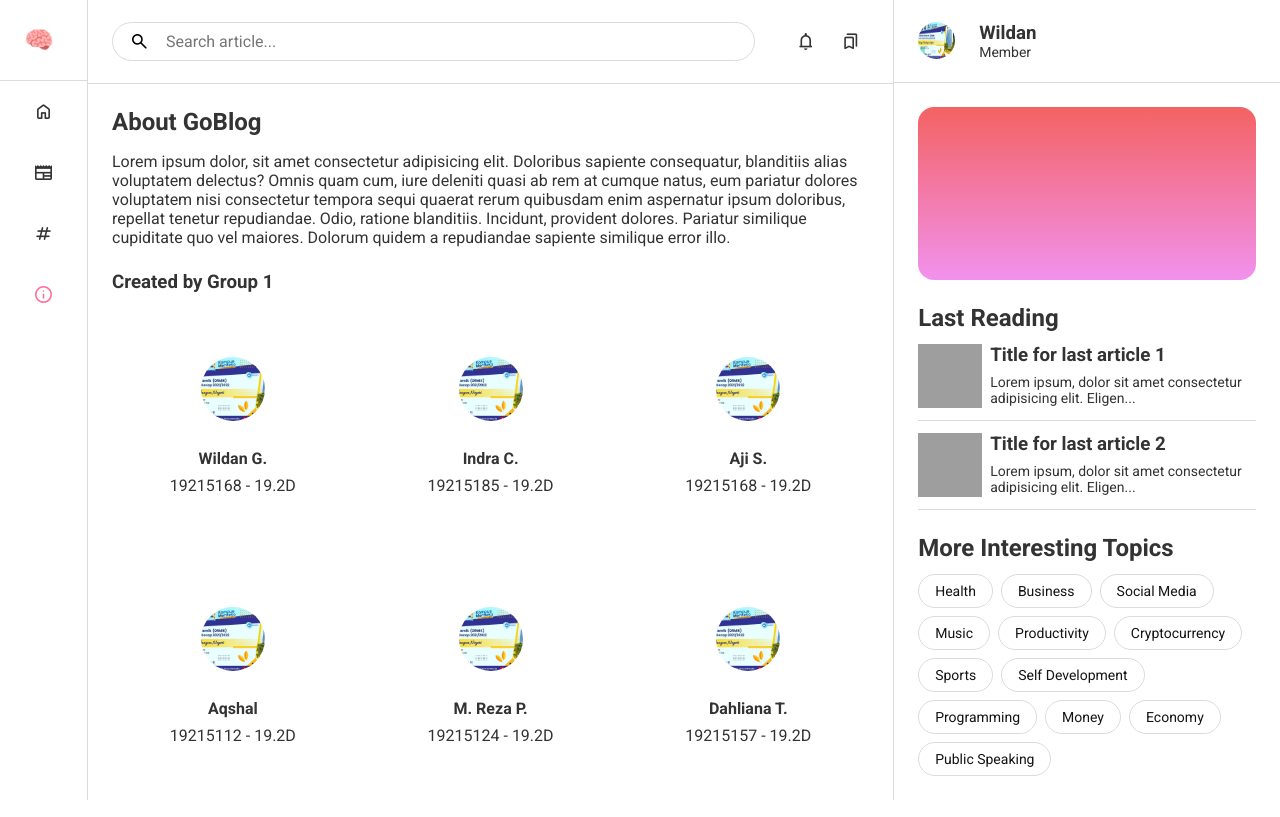
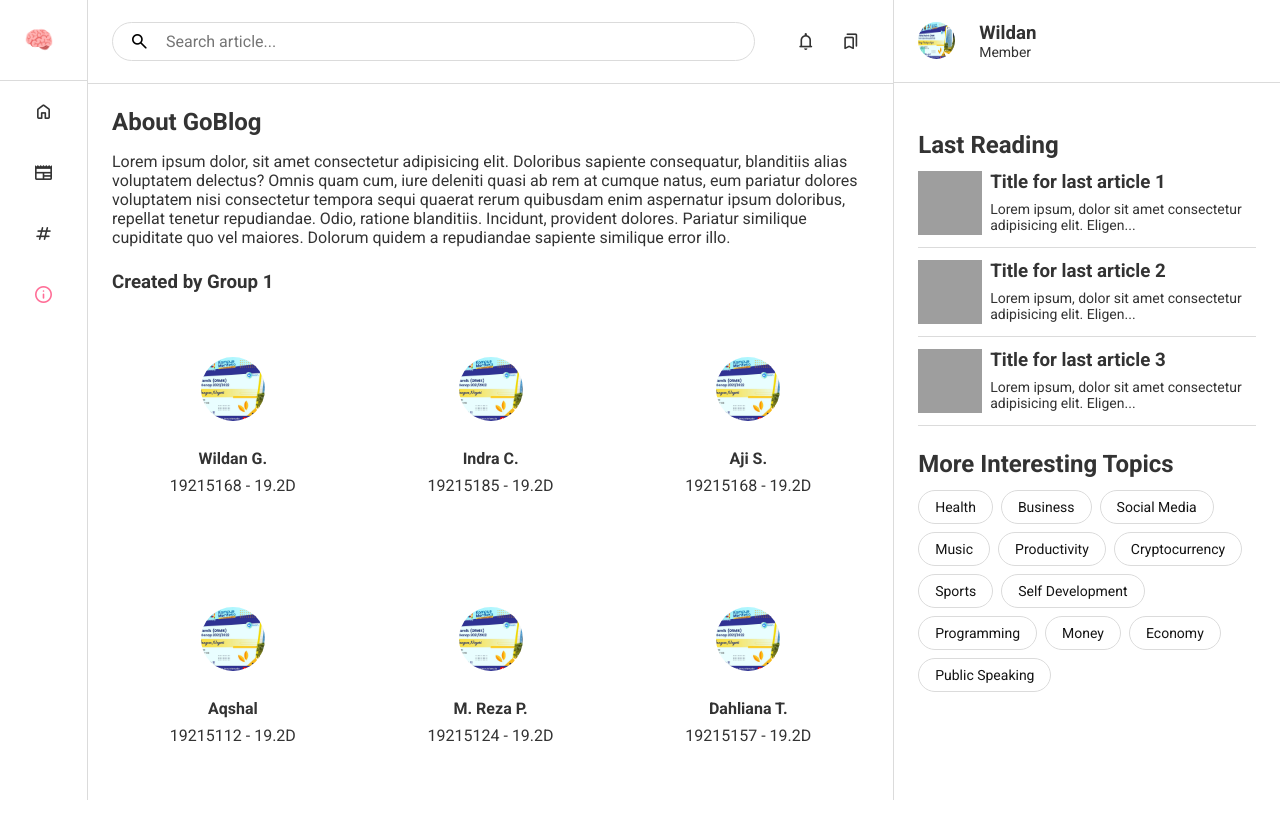
Before and after one commit to wildanGhifari/ubsi-projects, a PHP site: page /pages/about.html in a window 1280 px wide. Run offline with PHP 8.4, Linux system fonts and the light colour scheme; grey boxes are pictures that could not be loaded.

Commit message:
Change profile picture and featured article, delete upgrade section

```diff
--- a/UAS-SEM2/script.js
+++ b/UAS-SEM2/script.js
@@ -39,6 +39,14 @@ const articles = [
         "p1" : "Lorem ipsum, dolor sit amet consectetur adipisicing elit. Eligendi saepe provident consectetur esse eum doloribus quis dolores excepturi id? Amet placeat quae in velit distinctio reprehenderit consequatur atque ipsum molestiae.",
         "p2" : "Debitis delectus tempore sequi eveniet eum magnam natus deleniti in itaque facilis dolores dolorem atque, ipsa culpa aspernatur impedit ab illo sapiente! Officiis ipsum hic, non debitis repudiandae dolorum in dolorem atque.",
         "p3" : "Impedit reprehenderit, esse ea eos, sed, modi molestias dignissimos reiciendis soluta ab expedita cum dolor? Laboriosam, alias. Vel, voluptas repudiandae voluptatum inventore fugit itaque, minima dolore aspernatur est adipisci commodi! Cum quis officia modi ratione sit iusto quia?"
+    },
+    {
+        "img" : "https://picsum.photos/id/666/300",
+        "judul" : "This is a title for article 6",
+        "highlights" : "Lorem ipsum, dolor sit amet consectetur adipisicing elit. Eligendi saepe provident consectetur esse eum doloribus quis dolores excepturi id? Amet placeat quae in velit distinctio reprehenderit consequatur atque ipsum molestiae.",
+        "p1" : "Lorem ipsum, dolor sit amet consectetur adipisicing elit. Eligendi saepe provident consectetur esse eum doloribus quis dolores excepturi id? Amet placeat quae in velit distinctio reprehenderit consequatur atque ipsum molestiae.",
+        "p2" : "Debitis delectus tempore sequi eveniet eum magnam natus deleniti in itaque facilis dolores dolorem atque, ipsa culpa aspernatur impedit ab illo sapiente! Officiis ipsum hic, non debitis repudiandae dolorum in dolorem atque.",
+        "p3" : "Impedit reprehenderit, esse ea eos, sed, modi molestias dignissimos reiciendis soluta ab expedita cum dolor? Laboriosam, alias. Vel, voluptas repudiandae voluptatum inventore fugit itaque, minima dolore aspernatur est adipisci commodi! Cum quis officia modi ratione sit iusto quia?"
     }
 ]
 
@@ -51,6 +59,11 @@ const lastReadingArticles = [
     {
         "img" : "https://picsum.photos/id/378/300",
         "judul" : "Title for last article 2",
+        "highlights" : "Lorem ipsum, dolor sit amet consectetur adipisicing elit. Eligendi saepe provident consectetur esse eum doloribus quis dolores excepturi id? Amet placeat quae in velit distinctio reprehenderit consequatur atque ipsum molestiae."
+    },
+    {
+        "img" : "https://picsum.photos/id/400/300",
+        "judul" : "Title for last article 3",
         "highlights" : "Lorem ipsum, dolor sit amet consectetur adipisicing elit. Eligendi saepe provident consectetur esse eum doloribus quis dolores excepturi id? Amet placeat quae in velit distinctio reprehenderit consequatur atque ipsum molestiae."
     }
 ]
--- a/UAS-SEM2/style.css
+++ b/UAS-SEM2/style.css
@@ -144,11 +144,17 @@ main {
     flex-direction: row-reverse;
     align-items: center;
     gap: 16px;
+    color: #fff;
     /* border-radius: 8px; */
     overflow: hidden;
     box-shadow: 0px 8px 48px -24px rgba(33, 33, 33, 0.64);
     -webkit-box-shadow: 0px 8px 48px -24px rgba(33, 33, 33, 0.64);
     -moz-box-shadow: 0px 8px 48px -24px rgba(33, 33, 33, 0.64);
+    background: hsla(303, 79%, 76%, 1);
+    background: linear-gradient(90deg, hsla(303, 79%, 76%, 1) 0%, hsla(360, 86%, 67%, 1) 100%);
+    background: -moz-linear-gradient(90deg, hsla(303, 79%, 76%, 1) 0%, hsla(360, 86%, 67%, 1) 100%);
+    background: -webkit-linear-gradient(90deg, hsla(303, 79%, 76%, 1) 0%, hsla(360, 86%, 67%, 1) 100%);
+    filter: progid: DXImageTransform.Microsoft.gradient(startColorstr="#F292ED", endColorstr="#F36364", GradientType=1);
 }
 
 .featured-article img {
@@ -164,7 +170,12 @@ main {
     padding: 24px 64px;
     display: flex;
     flex-direction: column;
-    gap: 8px;
+    gap: 24px;
+}
+
+.featured-article-content a {
+    color: #fff;
+    text-decoration: none;
 }
 
 #articles {
@@ -309,12 +320,11 @@ main {
     height: 100%;
     padding: 24px;
     display: flex;
-    justify-content: space-between;
     flex-direction: column;
     gap: 32px;
 }
 
-.upgrade {
+/* .upgrade {
     height: 100%;
     border-radius: 16px;
     background: hsla(303, 79%, 76%, 1);
@@ -322,7 +332,7 @@ main {
     background: -moz-linear-gradient(90deg, hsla(303, 79%, 76%, 1) 0%, hsla(360, 86%, 67%, 1) 100%);
     background: -webkit-linear-gradient(90deg, hsla(303, 79%, 76%, 1) 0%, hsla(360, 86%, 67%, 1) 100%);
     filter: progid: DXImageTransform.Microsoft.gradient(startColorstr="#F292ED", endColorstr="#F36364", GradientType=1);
-}
+} */
 
 .last-reading-list {
     display: flex;
```
Also changed, not shown: UAS-SEM2/index.html (+3 -6 lines).
